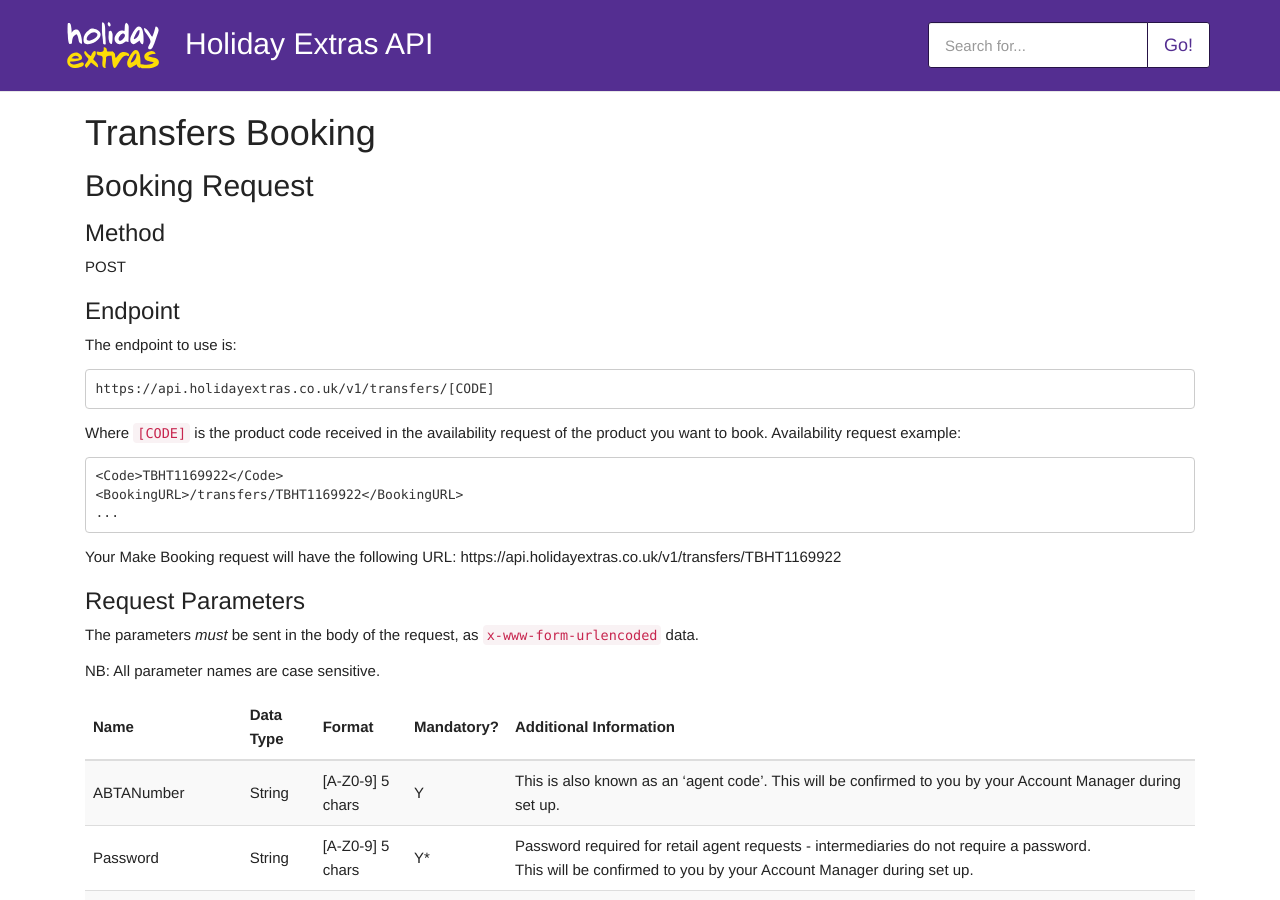
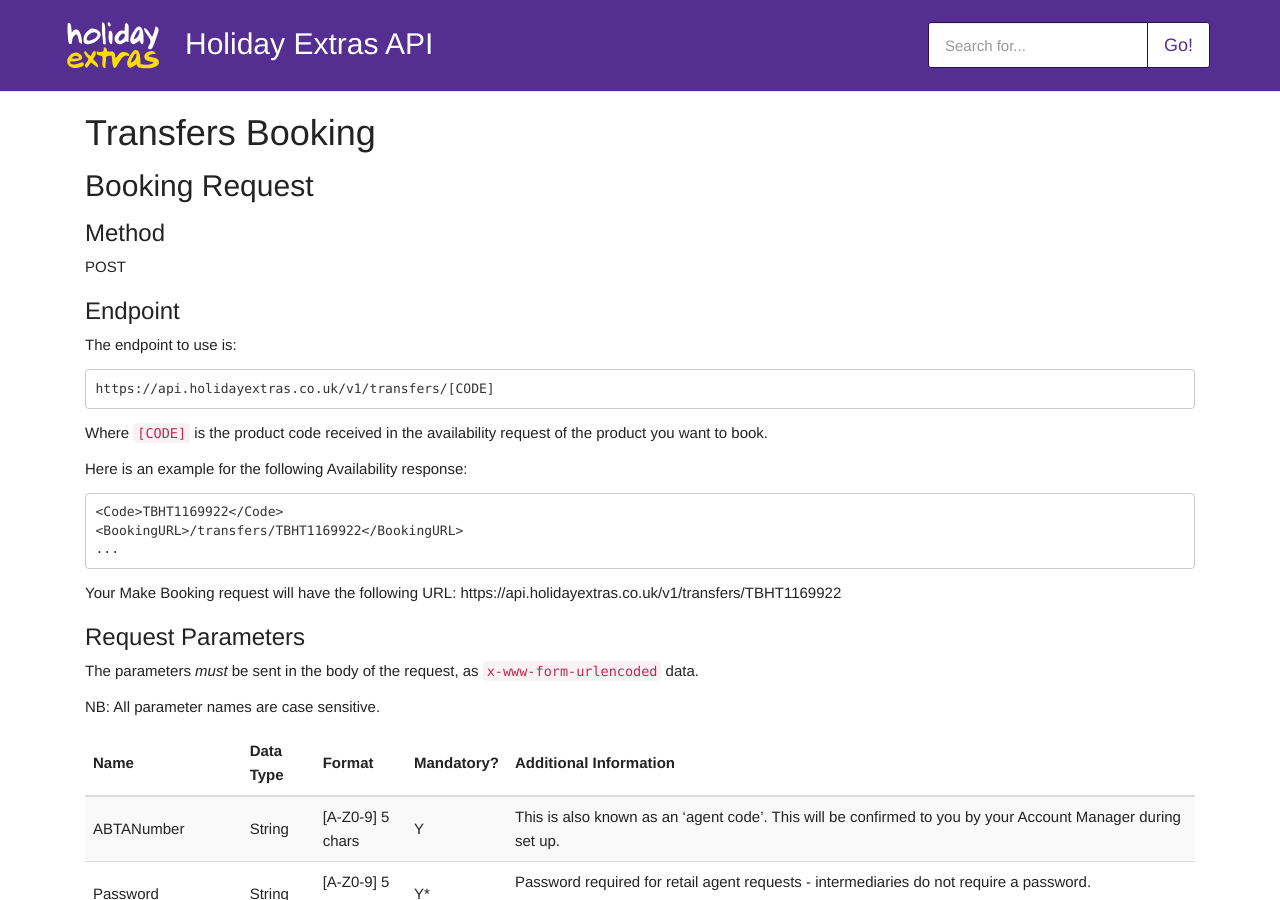
Before and after one commit to holidayextras/partner-api-docs, a Jekyll site: the page built from site/hxapi/transfers/bkg/index.md, in a window 1280 px wide and 900 px high. Built offline with Jekyll 4.4.1, drawn with Linux system fonts in a browser that asks for light colours; some web fonts are replaced; our own code applies the rules of GitHub Pages for plain Markdown files.

Commit message:
Update index.md

````diff
--- a/site/hxapi/transfers/bkg/index.md
+++ b/site/hxapi/transfers/bkg/index.md
@@ -17,7 +17,8 @@
 https://api.holidayextras.co.uk/v1/transfers/[CODE]
 ```
 Where ```[CODE]``` is the product code received in the availability request of the product you want to book.
-Availability request example:
+
+Here is an example for the following Availability response:
 ```
 <Code>TBHT1169922</Code>
 <BookingURL>/transfers/TBHT1169922</BookingURL>
````
